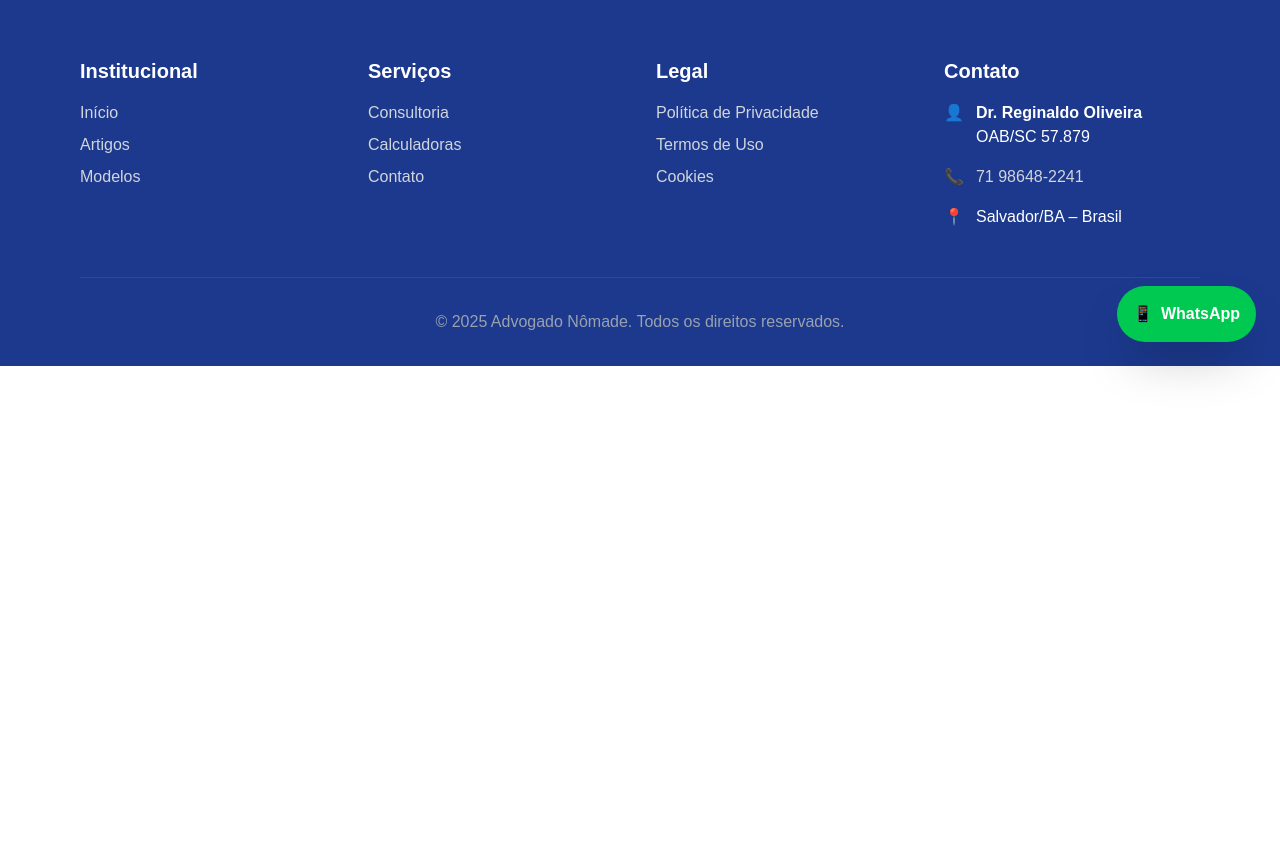
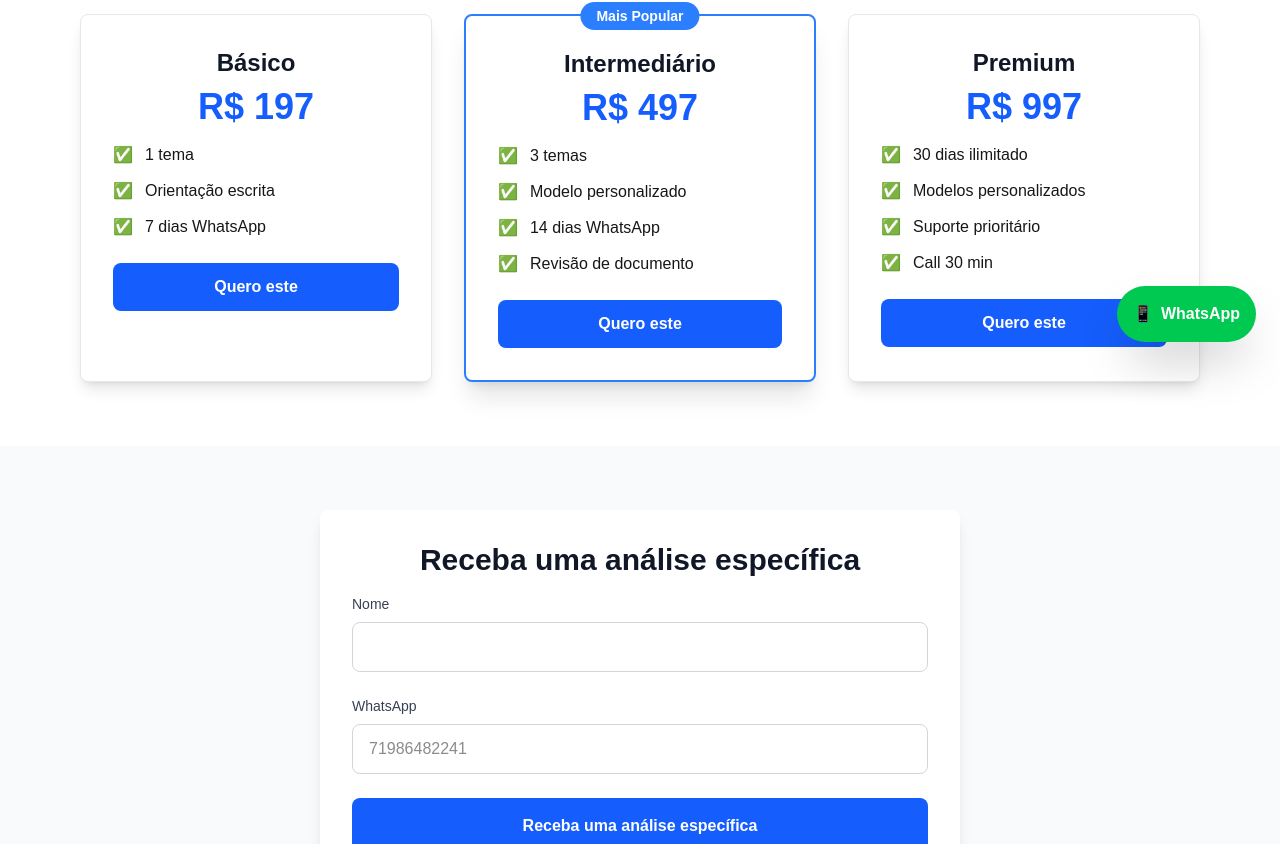
Before and after one commit to mestrereginaldo-site/advogadonomade1, a Next.js app: page /consultoria in a window 1280 px wide. Shown: the part 434-1278 px from the top of the page. Before the commit the page ends 800 px from the top, so only its background shows below. Built offline with nearby package versions, Linux system fonts and the light colour scheme.

Commit message:
Create ConsultoriaClient.tsx

```diff
--- /dev/null
+++ b/app/consultoria/ConsultoriaClient.tsx
@@ -0,0 +1,168 @@
+"use client";
+
+import { useState } from "react";
+
+export default function ConsultoriaClient() {
+  const [formData, setFormData] = useState({
+    nome: "",
+    whatsapp: "",
+  });
+
+  const handleChange = (e: React.ChangeEvent<HTMLInputElement>) => {
+    setFormData({ ...formData, [e.target.name]: e.target.value });
+  };
+
+  const handleSubmit = (e: React.FormEvent) => {
+    e.preventDefault();
+    const msg = `Olá, Preciso de uma análise do meu caso.%0A%0ANome: ${formData.nome}%0AWhatsApp: ${formData.whatsapp}`;
+    window.open(`https://wa.me/5571986482241?text=${msg}`, "_blank");
+  };
+
+  const handlePlanoClick = (plano: string) => {
+    const msg = `Olá, tenho interesse no plano ${plano}. Pode me enviar mais informações?`;
+    window.open(`https://wa.me/5571986482241?text=${encodeURIComponent(msg)}`, "_blank");
+  };
+
+  return (
+    <>
+      {/* Planos */}
+      <section className="py-16 bg-white">
+        <div className="max-w-6xl mx-auto px-4">
+          <div className="grid grid-cols-1 md:grid-cols-3 gap-8">
+            {/* Plano Básico */}
+            <div className="bg-white rounded-lg shadow-lg border border-gray-200 p-8 text-center">
+              <h3 className="text-2xl font-bold text-gray-900 mb-2">Básico</h3>
+              <div className="text-4xl font-bold text-blue-600 mb-4">R$ 197</div>
+              <ul className="text-left space-y-3 mb-6">
+                <li className="flex items-center">
+                  <span className="text-blue-500 mr-3">✅</span>
+                  <span>1 tema</span>
+                </li>
+                <li className="flex items-center">
+                  <span className="text-blue-500 mr-3">✅</span>
+                  <span>Orientação escrita</span>
+                </li>
+                <li className="flex items-center">
+                  <span className="text-blue-500 mr-3">✅</span>
+                  <span>7 dias WhatsApp</span>
+                </li>
+              </ul>
+              <button
+                onClick={() => handlePlanoClick("Básico R$197")}
+                className="w-full bg-blue-600 hover:bg-blue-700 text-white font-semibold py-3 px-6 rounded-lg transition-colors"
+              >
+                Quero este
+              </button>
+            </div>
+
+            {/* Plano Intermediário */}
+            <div className="bg-white rounded-lg shadow-xl border-2 border-blue-500 p-8 text-center relative">
+              <div className="absolute top-0 left-1/2 transform -translate-x-1/2 -translate-y-1/2 bg-blue-500 text-white px-4 py-1 rounded-full text-sm font-semibold">
+                Mais Popular
+              </div>
+              <h3 className="text-2xl font-bold text-gray-900 mb-2">Intermediário</h3>
+              <div className="text-4xl font-bold text-blue-600 mb-4">R$ 497</div>
+              <ul className="text-left space-y-3 mb-6">
+                <li className="flex items-center">
+                  <span className="text-blue-500 mr-3">✅</span>
+                  <span>3 temas</span>
+                </li>
+                <li className="flex items-center">
+                  <span className="text-blue-500 mr-3">✅</span>
+                  <span>Modelo personalizado</span>
+                </li>
+                <li className="flex items-center">
+                  <span className="text-blue-500 mr-3">✅</span>
+                  <span>14 dias WhatsApp</span>
+                </li>
+                <li className="flex items-center">
+                  <span className="text-blue-500 mr-3">✅</span>
+                  <span>Revisão de documento</span>
+                </li>
+              </ul>
+              <button
+                onClick={() => handlePlanoClick("Intermediário R$497")}
+                className="w-full bg-blue-600 hover:bg-blue-700 text-white font-semibold py-3 px-6 rounded-lg transition-colors"
+              >
+                Quero este
+              </button>
+            </div>
+
+            {/* Plano Premium */}
+            <div className="bg-white rounded-lg shadow-lg border border-gray-200 p-8 text-center">
+              <h3 className="text-2xl font-bold text-gray-900 mb-2">Premium</h3>
+              <div className="text-4xl font-bold text-blue-600 mb-4">R$ 997</div>
+              <ul className="text-left space-y-3 mb-6">
+                <li className="flex items-center">
+                  <span className="text-blue-500 mr-3">✅</span>
+                  <span>30 dias ilimitado</span>
+                </li>
+                <li className="flex items-center">
+                  <span className="text-blue-500 mr-3">✅</span>
+                  <span>Modelos personalizados</span>
+                </li>
+                <li className="flex items-center">
+                  <span className="text-blue-500 mr-3">✅</span>
+                  <span>Suporte prioritário</span>
+                </li>
+                <li className="flex items-center">
+                  <span className="text-blue-500 mr-3">✅</span>
+                  <span>Call 30 min</span>
+                </li>
+              </ul>
+              <button
+                onClick={() => handlePlanoClick("Premium R$997")}
+                className="w-full bg-blue-600 hover:bg-blue-700 text-white font-semibold py-3 px-6 rounded-lg transition-colors"
+              >
+                Quero este
+              </button>
+            </div>
+          </div>
+        </div>
+      </section>
+
+      {/* Formulário de Contato */}
+      <section className="py-16 bg-gray-50">
+        <div className="max-w-2xl mx-auto px-4">
+          <div className="bg-white rounded-lg shadow-lg p-8">
+            <h2 className="text-3xl font-bold text-gray-900 mb-4 text-center">Receba uma análise específica</h2>
+            <form onSubmit={handleSubmit} className="space-y-6">
+              <div>
+                <label className="block text-sm font-medium text-gray-700 mb-2">Nome</label>
+                <input
+                  type="text"
+                  name="nome"
+                  required
+                  value={formData.nome}
+                  onChange={handleChange}
+                  className="w-full px-4 py-3 border border-gray-300 rounded-lg focus:ring-2 focus:ring-blue-500 focus:border-blue-500"
+                />
+              </div>
+              <div>
+                <label className="block text-sm font-medium text-gray-700 mb-2">WhatsApp</label>
+                <input
+                  type="tel"
+                  name="whatsapp"
+                  required
+                  placeholder="71986482241"
+                  value={formData.whatsapp}
+                  onChange={handleChange}
+                  className="w-full px-4 py-3 border border-gray-300 rounded-lg focus:ring-2 focus:ring-blue-500 focus:border-blue-500"
+                />
+              </div>
+              <button
+                type="submit"
+                className="w-full bg-blue-600 hover:bg-blue-700 text-white font-semibold py-4 px-6 rounded-lg transition-colors"
+              >
+                Receba uma análise específica
+              </button>
+            </form>
+            <div className="mt-6 p-4 bg-blue-50 border border-blue-200 rounded-lg text-center">
+              <p className="text-blue-800 font-semibold">✅ 7 dias ou seu dinheiro de volta</p>
+            </div>
+          </div>
+        </div>
+      </section>
+    </>
+  );
+}
```
